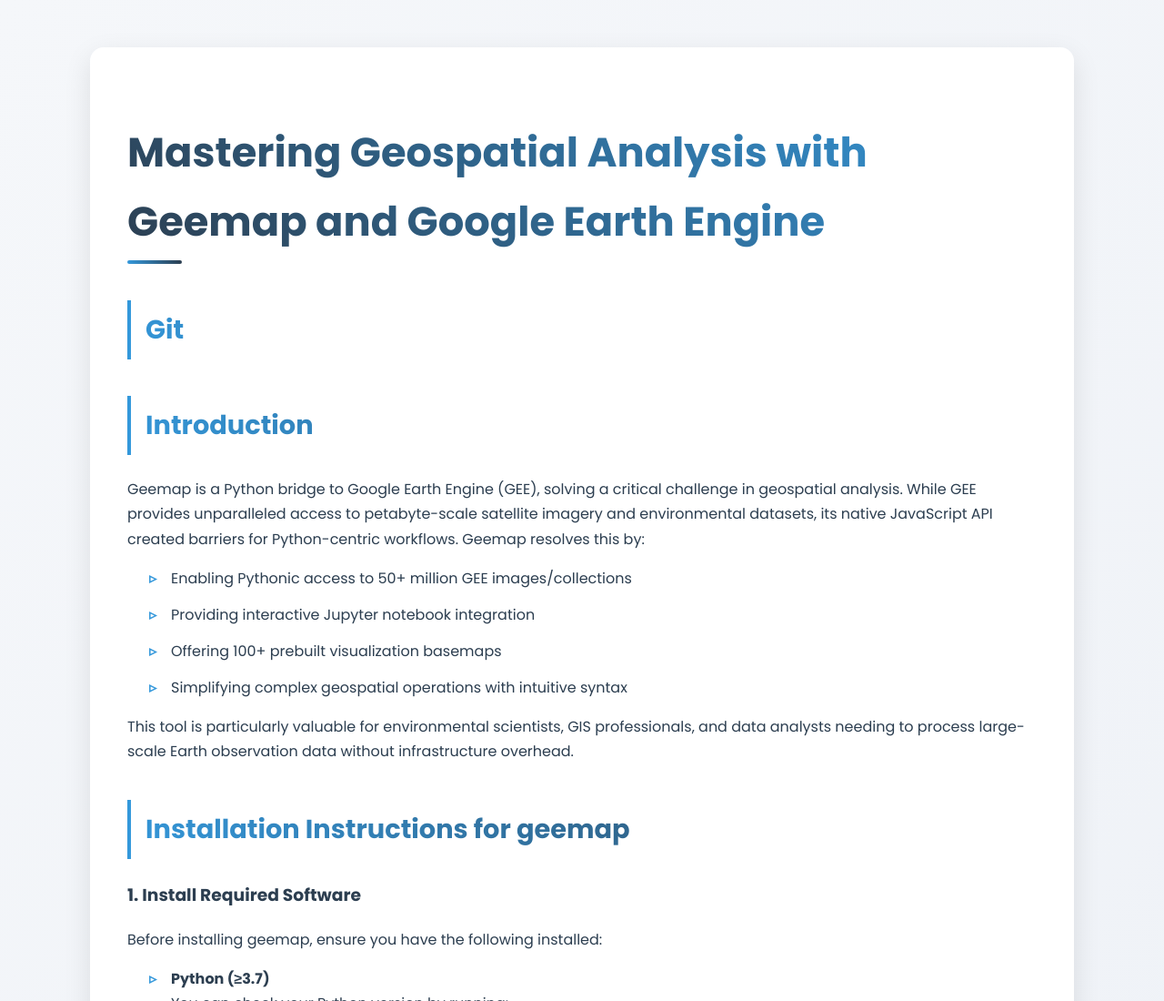
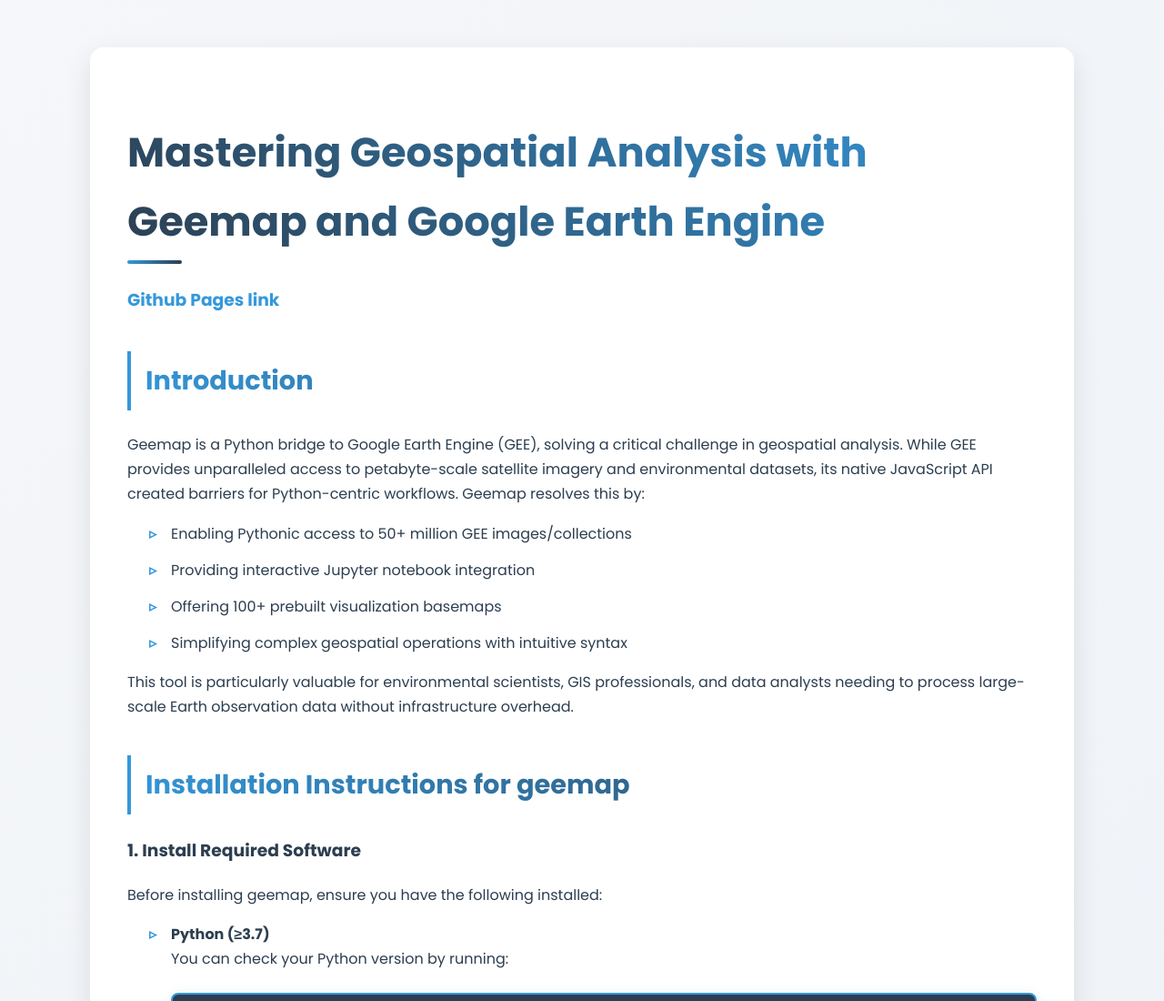
Before and after one commit to Sayeed-06/Exposition, a plain HTML site: page index.html in a window 1280 px wide. Shown: the top 1100 px of the page at 91% size. Drawn offline with Linux system fonts and the light colour scheme.

Commit message:
Update index.html

```diff
--- a/index.html
+++ b/index.html
@@ -216,7 +216,7 @@
             <!-- 1. Title -->
             <header>
                 <h1>Mastering Geospatial Analysis with Geemap and Google Earth Engine</h1>
-                <a href= "https://github.com/Sayeed-06/Exposition"><h2>Git </h2></a>
+                <a href= "https://github.com/Sayeed-06/Exposition"><h3>Github Pages link </h3></a>
             </header>
 
             <!-- 2. Introduction -->
```
